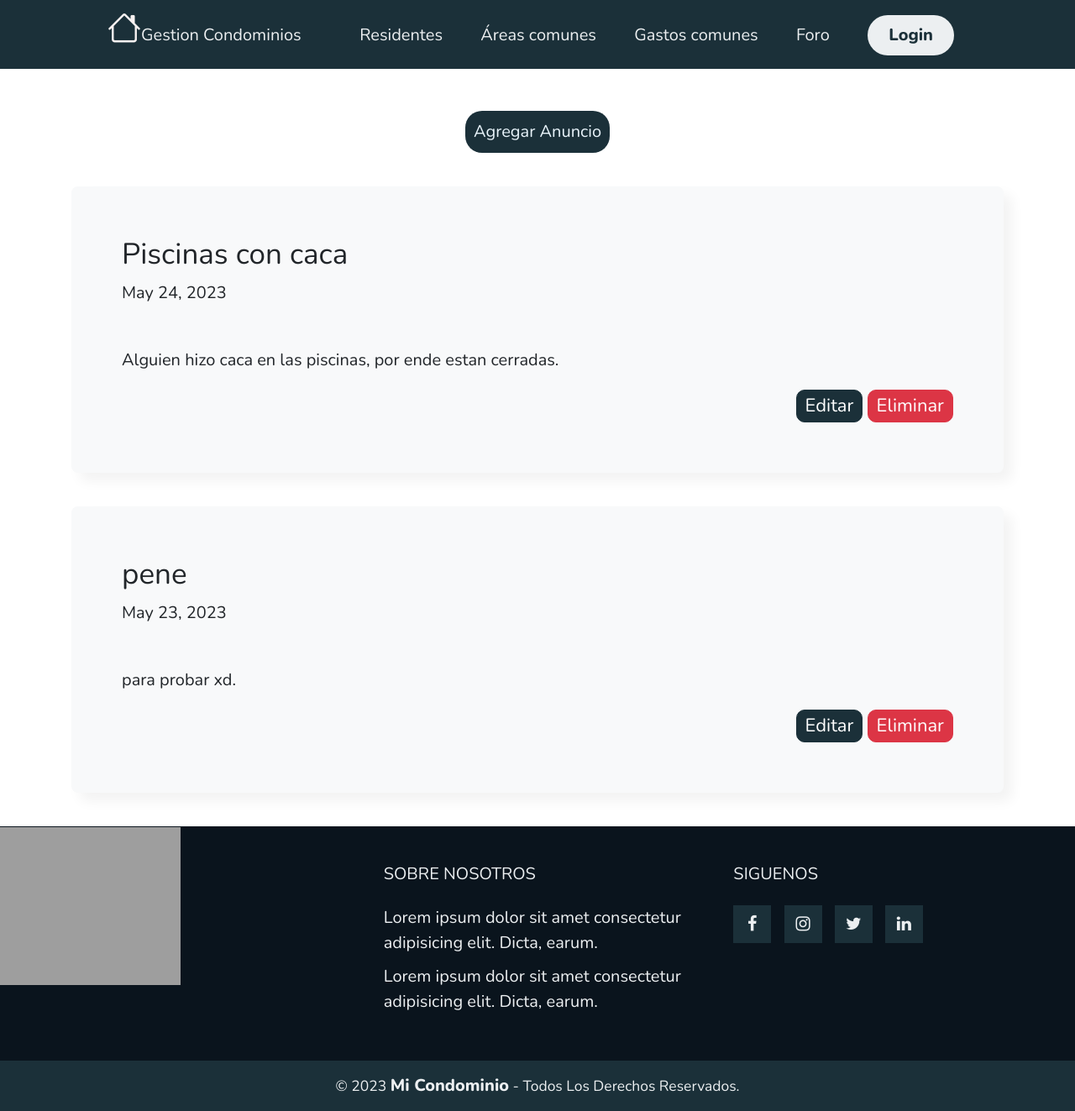
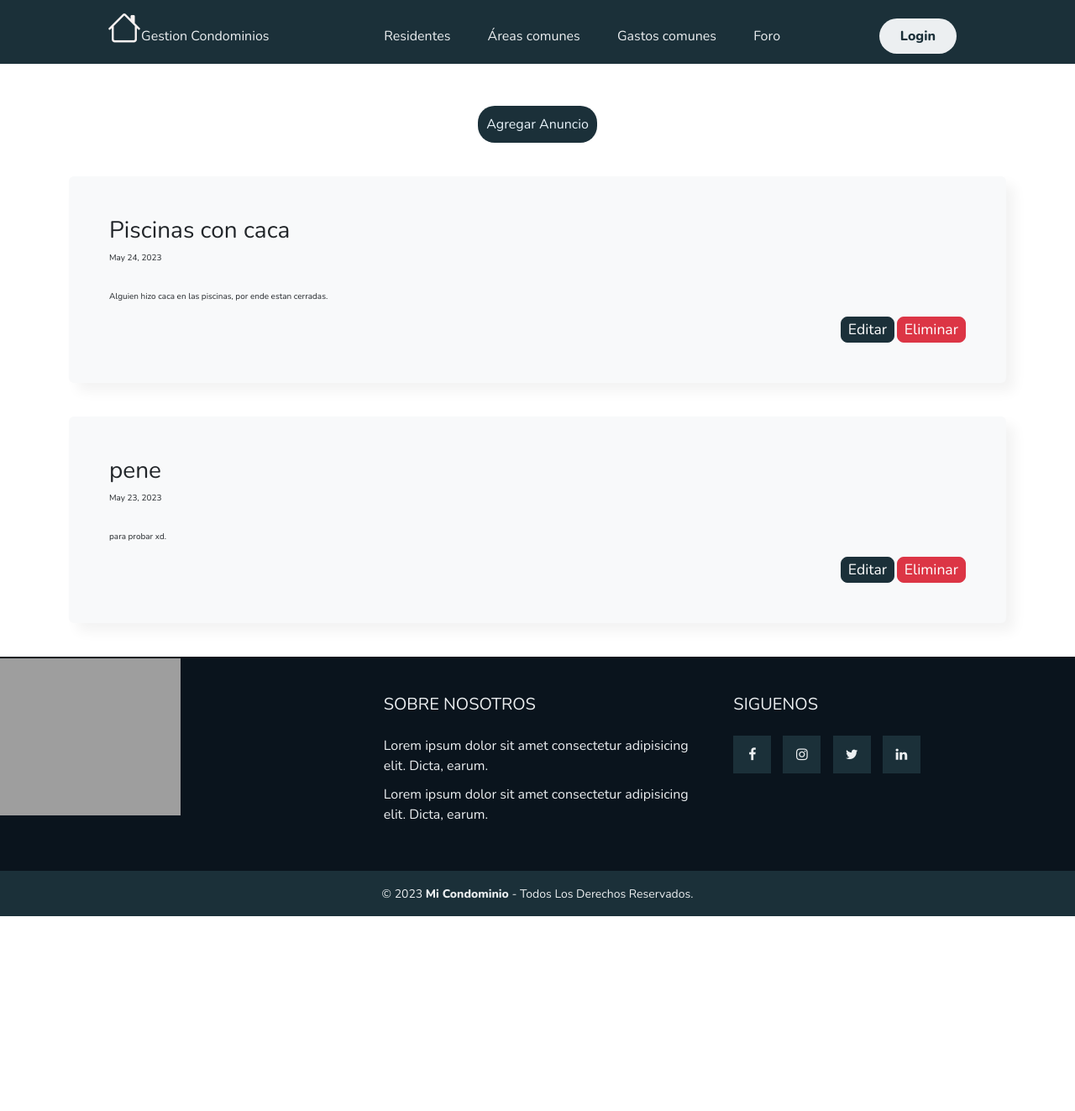
Before and after one commit to BrandonLeiva/Caso-condominios-V1, a Django app: page /Foro/ in a window 1280 px wide. Shown: the whole page at 84% size. After the commit the page ends 1091 px from the top, so only its background shows below. Run offline with Django 4.2, Linux system fonts and the light colour scheme; data comes from the database, SQL or seed files in the repository; some libraries are stand-ins or nearby versions; grey boxes are pictures that could not be loaded.

Commit message:
Fix font size

```diff
--- a/myapp/static/myapp/css/estilo.css/estilo.css
+++ b/myapp/static/myapp/css/estilo.css/estilo.css
@@ -5,7 +5,6 @@
     margin: 0;
     padding: 0;
     font-family: 'Nunito', sans-serif;
-    font-size: 20px;
 }
 
 body{
```
